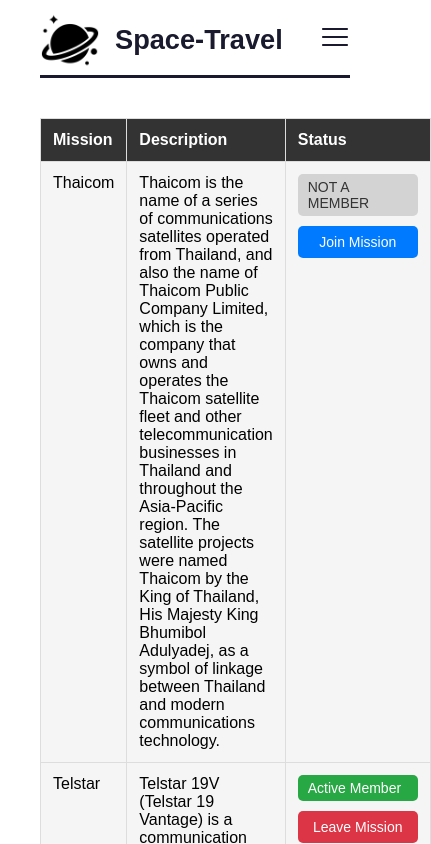
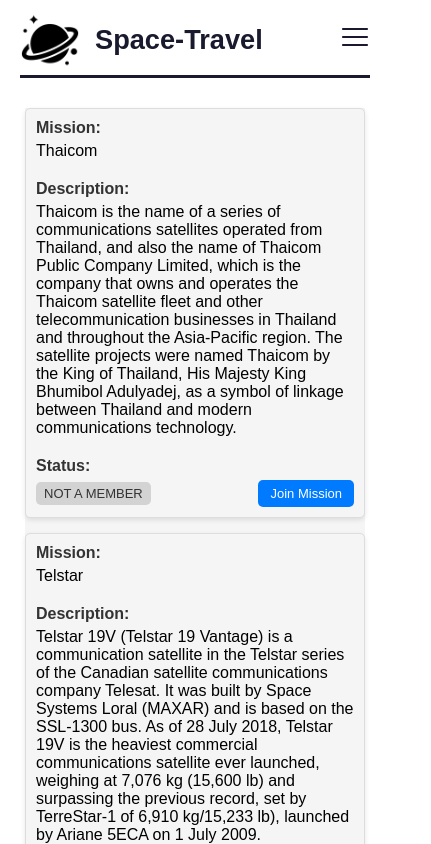
Before and after one commit to em-usman/Space-Travel, a React (Vite) app: page /missions in a window 390 px wide. Shown: the top 844 px of the page, 431 px wide, since content can reach past the window. Built offline with nearby package versions, Linux system fonts and the light colour scheme.

Commit message:
make the mission page responsive

```diff
--- a/src/components/Missions/Missions.css
+++ b/src/components/Missions/Missions.css
@@ -87,3 +87,90 @@
   .leave-button:hover {
     background-color: #c82333;
   }
+
+  /* Media query for mobile screens (max-width: 768px) */
+@media screen and (max-width: 767px) {
+  .missions-container {
+    width: calc(100% - 50px); /* Reduce side margins for mobile */
+    padding: 10px 0;
+    position: relative; /* Ensures content does not overlap */
+    z-index: 1;
+
+
+  }
+
+  .missions-table {
+    display: block; /* Change from table to block layout */
+    border: none; /* Remove table border */
+     /* Remove background for cleaner look */
+  }
+
+  .missions-table thead {
+    display: none; /* Hide table headers on mobile */
+  }
+
+  .missions-table tbody,
+  .missions-table tr,
+  .missions-table td {
+    display: block; /* Stack elements vertically */
+    width: 100%;
+  }
+
+  .missions-table tr {
+    margin-bottom: 15px; /* Space between mission "cards" */
+    border: 1px solid #ddd; /* Add border to each mission section */
+    border-radius: 5px; /* Rounded corners */
+    background-color: #f5f5f5; /* Restore background for each section */
+    box-shadow: 0 2px 5px rgba(0, 0, 0, 0.1); /* Subtle shadow */
+  }
+
+  .missions-table td {
+    border: none; /* Remove individual cell borders */
+    padding: 10px; /* Adjust padding */
+    position: relative; /* For pseudo-element positioning */
+  }
+
+  /* Add labels before each cell content using pseudo-elements */
+  .missions-table td:nth-child(1)::before {
+    content: "Mission: ";
+    font-weight: bold;
+    color: #333;
+    display: block;
+    margin-bottom: 5px;
+  }
+
+  .missions-table td:nth-child(2)::before {
+    content: "Description: ";
+    font-weight: bold;
+    color: #333;
+    display: block;
+    margin-bottom: 5px;
+  }
+
+  .missions-table td:nth-child(3)::before {
+    content: "Status: ";
+    font-weight: bold;
+    color: #333;
+    display: block;
+    margin-bottom: 5px;
+  }
+
+  .status-container {
+    flex-direction: row; /* Stack status and button horizontally */
+    align-items: center;
+    justify-content: space-between;
+    gap: 10px;
+  }
+
+  .join-button,
+  .leave-button {
+    width: auto; /* Allow buttons to size naturally */
+    padding: 6px 12px; /* Slightly smaller buttons */
+    font-size: 13px;
+  }
+
+  .status {
+    font-size: 13px;
+    padding: 4px 8px;
+  }
+}
--- a/src/components/Navbar/Navbar.css
+++ b/src/components/Navbar/Navbar.css
@@ -12,8 +12,9 @@
   color: #1a1a2e;
   border-bottom: 3px solid #1a1a2e;
   margin-bottom: 20px;
-  margin-left: 40px;
-  margin-right: 40px;
+  margin-left: 20px;
+  margin-right: 20px;
+  /* position: fixed; */
 }
 
 .logo {
@@ -91,14 +92,16 @@
   .list-container {
     display: none;
     flex-direction: column;
-    position: absolute;
+    position: fixed; /* Changed from absolute to fixed */
     top: 80px;
     background-color: white;
     box-shadow: 0 4px 8px rgba(0, 0, 0, 0.2);
     padding: 15px;
     border-radius: 8px;
-    width: calc(100% - 80px);
+    width: calc(100% - 40px);
+    z-index: 999; /* Ensures navbar is above other content */
   }
+
 
   .list-container.open {
     display: flex;
@@ -140,6 +143,4 @@
     transform: scaleX(0);
   }
 
-
-
 }
--- a/src/components/Rockets/Rockets.css
+++ b/src/components/Rockets/Rockets.css
@@ -8,7 +8,7 @@
 
 /* Container for the blog list */
 .container {
-    width: calc(100% - 80px);
+    width: calc(100% - 50px);
     max-width: 1200px;
     display: flex;
     flex-direction: column;
```
